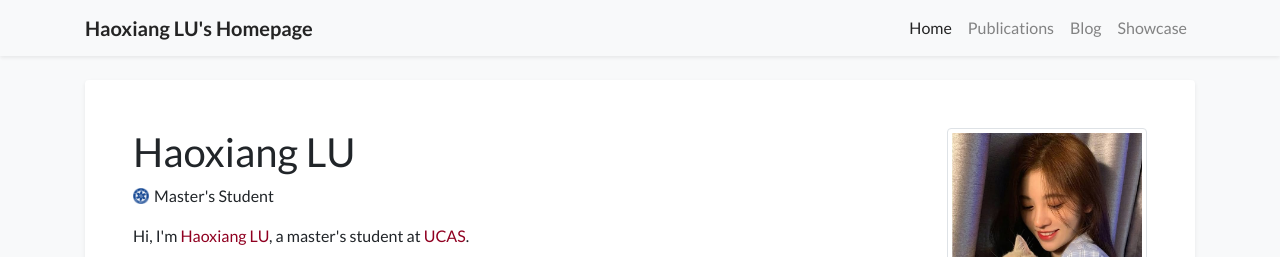
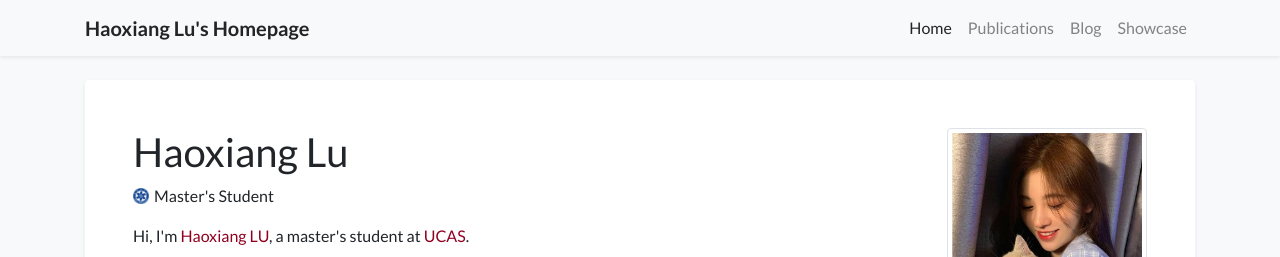
Before and after one commit to lukeecust/lukeecust.github.io, a Jekyll site: the page built from index.html, in a window 1280 px wide and 900 px high. Shown: the top 257 px of the window. Built offline with Jekyll 4.4.1, drawn with Linux system fonts in a browser that asks for light colours; nearby versions of some CDN libraries; some web fonts are replaced; a style sheet for code colours, icons or effects is not loaded.

```diff
--- a/_data/profile.yml
+++ b/_data/profile.yml
@@ -1,6 +1,6 @@
-primary_name: "Haoxiang LU"
+primary_name: "Haoxiang Lu"
 secondary_name: ""
-navbar_name: "Haoxiang LU's Homepage"
+navbar_name: "Haoxiang Lu's Homepage"
 
 positions:
 - logo: /assets/images/badges/ucas.png  # Logo is optional
```
